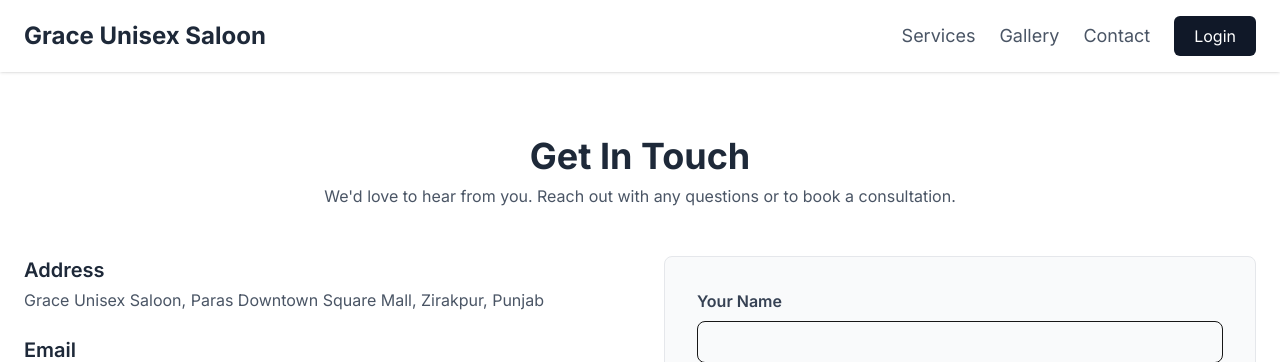
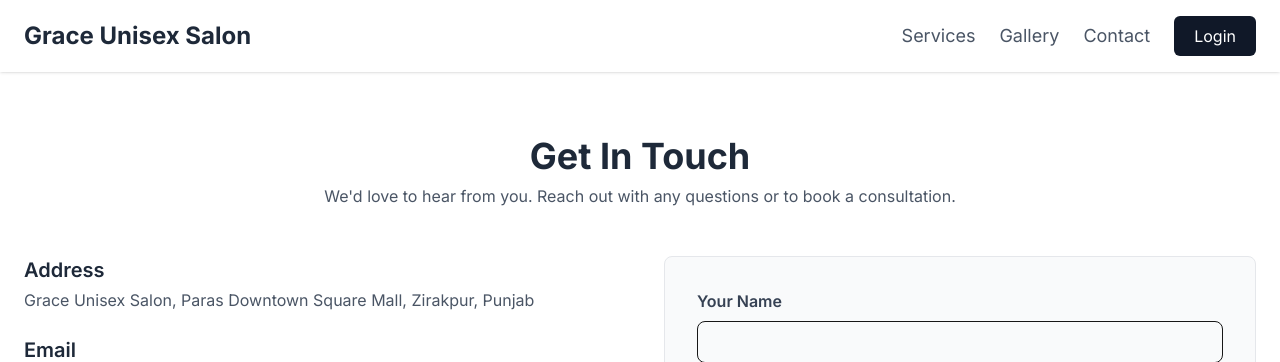
Before and after one commit to dhiren-3/saloon-website, a Next.js app: page /contact in a window 1280 px wide. Shown: the top 362 px of the page. Built offline with nearby package versions, Linux system fonts and the light colour scheme; no server answers.

Commit message:
Correct spelling from saloon to salon

```diff
--- a/package.json
+++ b/package.json
@@ -1,5 +1,5 @@
 {
-  "name": "saloon-website",
+  "name": "Salon-website",
   "version": "0.1.0",
   "private": true,
   "scripts": {
@@ -12,6 +12,7 @@
     "@sendgrid/mail": "^8.1.6",
     "date-fns": "^4.1.0",
     "firebase": "^12.3.0",
+    "lucide-react": "^0.544.0",
     "next": "15.5.4",
     "react": "19.1.0",
     "react-day-picker": "^9.11.0",
--- a/src/app/contact/page.tsx
+++ b/src/app/contact/page.tsx
@@ -16,7 +16,7 @@
           <div className="space-y-6">
             <div>
               <h3 className="text-xl font-semibold text-gray-800">Address</h3>
-              <p className="text-gray-600 mt-1">Grace Unisex Saloon, Paras Downtown Square Mall, Zirakpur, Punjab</p>
+              <p className="text-gray-600 mt-1">Grace Unisex Salon, Paras Downtown Square Mall, Zirakpur, Punjab</p>
             </div>
             <div>
               <h3 className="text-xl font-semibold text-gray-800">Email</h3>
--- a/src/app/gallery/page.tsx
+++ b/src/app/gallery/page.tsx
@@ -22,7 +22,7 @@
             <div key={index} className="overflow-hidden rounded-lg shadow-lg">
               <Image
                 src={url}
-                alt={`Saloon gallery image ${index + 1}`}
+                alt={`Salon gallery image ${index + 1}`}
                 width={500}
                 height={500}
                 className="w-full h-full object-cover aspect-square transition-transform duration-300 hover:scale-105"
--- a/src/components/Footer.tsx
+++ b/src/components/Footer.tsx
@@ -4,7 +4,7 @@
   return (
     <footer className="bg-gray-800 text-white py-8">
       <div className="container mx-auto px-6 text-center">
-        <p>&copy; {new Date().getFullYear()} Grace Unisex Saloon. All Rights Reserved.</p>
+        <p>&copy; {new Date().getFullYear()} Grace Unisex Salon. All Rights Reserved.</p>
         <p className="mt-2">Paras Downtown Mall, Zirakpur, Punjab</p>
         <div className="mt-4">
 
--- a/src/components/Navbar.tsx
+++ b/src/components/Navbar.tsx
@@ -1,16 +1,20 @@
 // file: src/components/Navbar.tsx
 'use client';
 
+import { useState } from 'react';
 import { useAuth } from '@/context/AuthContext';
 import { auth } from '@/lib/firebase';
 import { signOut } from 'firebase/auth';
 import { ADMIN_EMAIL } from '@/lib/config';
-import Link from 'next/link'; // Import the Link component
+import Link from 'next/link';
+import { Menu, X } from 'lucide-react'; // Import icons
 
 export default function Navbar() {
   const { user } = useAuth();
+  const [isMenuOpen, setIsMenuOpen] = useState(false); // State for mobile menu
 
   const handleSignOut = async () => {
+    setIsMenuOpen(false); // Close menu on sign out
     try {
       await signOut(auth);
     } catch (error) {
@@ -20,23 +24,29 @@
 
   return (
     <header className="bg-white shadow-sm sticky top-0 z-50">
-      <nav className="container mx-auto px-6 py-4 flex justify-between items-center">
+      <div className="container mx-auto px-6 py-4">
+        <div className="flex justify-between items-center">
           <Link href="/" className="text-2xl font-bold text-gray-800">
-          Grace Unisex Saloon
+            Grace Unisex Salon
           </Link>
-        <div className="space-x-6 text-lg flex items-center">
+
+          {/* Hamburger Menu Button - Only shows on mobile */}
+          <div className="md:hidden">
+            <button onClick={() => setIsMenuOpen(!isMenuOpen)}>
+              {isMenuOpen ? <X size={24} /> : <Menu size={24} />}
+            </button>
+          </div>
+
+          {/* Desktop Menu - Only shows on medium screens and up */}
+          <div className="hidden md:flex space-x-6 text-lg items-center">
             <Link href="/services" className="text-gray-600 hover:text-gray-900">Services</Link>
             <Link href="/gallery" className="text-gray-600 hover:text-gray-900">Gallery</Link>
             <Link href="/contact" className="text-gray-600 hover:text-gray-900">Contact</Link>
-
+            {user && user.email === ADMIN_EMAIL && (
+              <Link href="/admin" className="text-emerald-600 font-bold hover:underline">Admin</Link>
+            )}
             {user ? (
               <>
-              {user.email === ADMIN_EMAIL && (
-                <Link href="/admin" className="text-emerald-600 font-bold hover:underline">
-                  Admin Dashboard
-                </Link>
-              )}
-              <span className="text-gray-700 text-sm">{user.email}</span>
                 <button onClick={handleSignOut} className="bg-red-500 text-white px-5 py-2 rounded-md hover:bg-red-600 text-base">
                   Sign Out
                 </button>
@@ -47,7 +57,31 @@
               </Link>
             )}
           </div>
+        </div>
+
+        {/* Mobile Menu - Shows when isMenuOpen is true */}
+        {isMenuOpen && (
+          <div className="md:hidden mt-4">
+            <nav className="flex flex-col space-y-4 text-center">
+              <Link href="/services" onClick={() => setIsMenuOpen(false)} className="text-gray-600 hover:text-gray-900 py-2">Services</Link>
+              <Link href="/gallery" onClick={() => setIsMenuOpen(false)} className="text-gray-600 hover:text-gray-900 py-2">Gallery</Link>
+              <Link href="/contact" onClick={() => setIsMenuOpen(false)} className="text-gray-600 hover:text-gray-900 py-2">Contact</Link>
+              {user && user.email === ADMIN_EMAIL && (
+                <Link href="/admin" onClick={() => setIsMenuOpen(false)} className="text-emerald-600 font-bold hover:underline py-2">Admin Dashboard</Link>
+              )}
+              {user ? (
+                <button onClick={handleSignOut} className="bg-red-500 text-white py-2 rounded-md hover:bg-red-600">
+                  Sign Out
+                </button>
+              ) : (
+                <Link href="/login" onClick={() => setIsMenuOpen(false)} className="bg-gray-900 text-white py-2 rounded-md hover:bg-gray-700">
+                  Login
+                </Link>
+              )}
             </nav>
+          </div>
+        )}
+      </div>
     </header>
   );
 }
--- a/src/lib/config.ts
+++ b/src/lib/config.ts
@@ -1,4 +1,4 @@
 // file: src/lib/config.ts
 
-// Replace this with the actual saloon owner's email address.
+// Replace this with the actual Salon owner's email address.
 export const ADMIN_EMAIL = "nadimkhan9888@gmail.com";
```
Also changed, not shown: 2 other files (tests, documents, lock files or other folders). Lines whose indentation alone changed are shown as unchanged.
